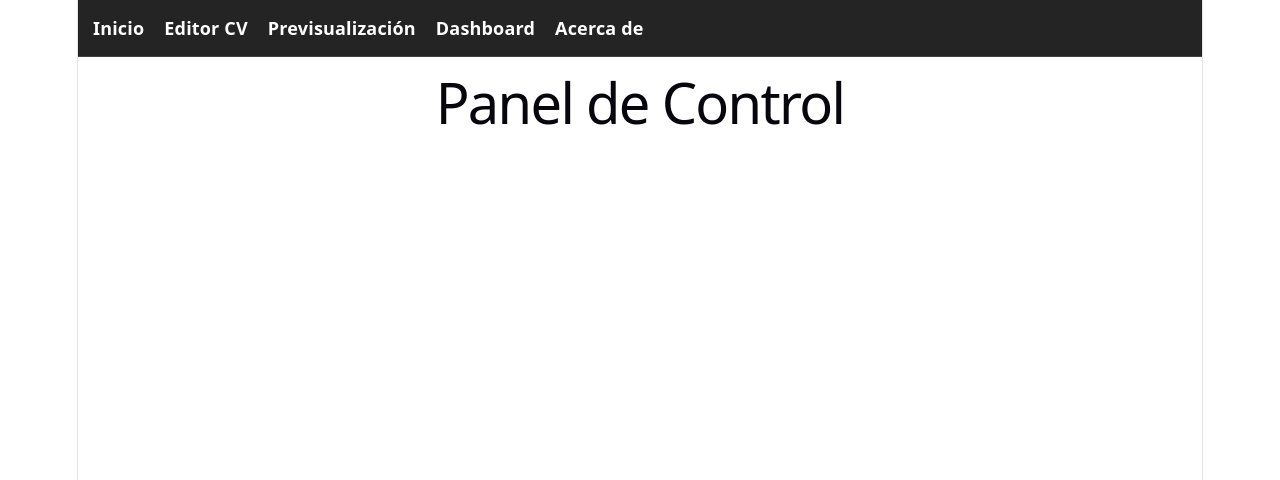
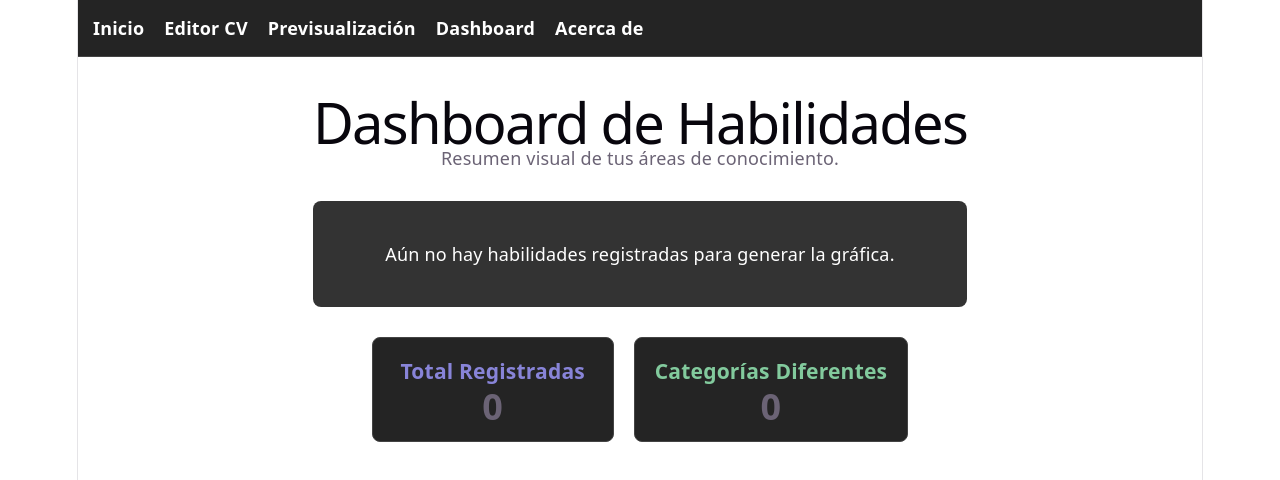
Before and after one commit to emiliooavila/cv-dinamico, a React (Vite) app: page /dashboard in a window 1280 px wide. Shown: the top 480 px of the page. Built offline with nearby package versions, Linux system fonts and the light colour scheme.

Commit message:
feat: versión preliminar de dashboard.

```diff
--- a/package.json
+++ b/package.json
@@ -12,7 +12,8 @@
   "dependencies": {
     "react": "^19.2.6",
     "react-dom": "^19.2.6",
-    "react-router-dom": "^7.17.0"
+    "react-router-dom": "^7.17.0",
+    "recharts": "^3.8.1"
   },
   "devDependencies": {
     "@eslint/js": "^10.0.1",
--- a/src/pages/Dashboard.jsx
+++ b/src/pages/Dashboard.jsx
@@ -1,3 +1,63 @@
+import { useCV } from '../context/CVContext';
+import { BarChart, Bar, XAxis, YAxis, Tooltip, CartesianGrid, ResponsiveContainer } from 'recharts';
+
 export default function Dashboard() {
-  return <div><h1>Panel de Control</h1></div>;
+  const { cvData } = useCV();
+  const { skills } = cvData;
+
+  const getChartData = () => {
+    const categoryCounts = skills.reduce((acc, skill) => {
+      const existingCategory = acc.find(item => item.name === skill.category);
+      if (existingCategory) {
+        existingCategory.cantidad += 1;
+      } else {
+        acc.push({ name: skill.category, cantidad: 1 });
+      }
+      return acc;
+    }, []);
+    return categoryCounts;
+  };
+
+  const chartData = getChartData();
+
+  return (
+    <div style={{ padding: '20px', maxWidth: '800px', margin: '0 auto' }}>
+      <h1 style={{ textAlign: 'center', marginBottom: '10px' }}>Dashboard de Habilidades</h1>
+      <p style={{ textAlign: 'center', marginBottom: '30px' }}>
+        Resumen visual de tus áreas de conocimiento.
+      </p>
+
+      {skills.length === 0 ? (
+        <div style={{ textAlign: 'center', padding: '40px', backgroundColor: '#333', borderRadius: '8px' }}>
+          <p style={{ color: 'white' }}>Aún no hay habilidades registradas para generar la gráfica.</p>
+        </div>
+      ) : (
+        <div style={{ height: '400px', backgroundColor: '#ffffff', padding: '20px', borderRadius: '8px', boxShadow: '0 4px 8px rgba(0,0,0,0.1)' }}>
+          <h3 style={{ color: '#000', textAlign: 'center', marginBottom: '20px' }}>
+            Habilidades por Categoría
+          </h3>
+          <ResponsiveContainer width="100%" height="100%">
+            <BarChart data={chartData} margin={{ top: 5, right: 30, left: 20, bottom: 5 }}>
+              <CartesianGrid strokeDasharray="3 3" />
+              <XAxis dataKey="name" stroke="#000" />
+              <YAxis allowDecimals={false} stroke="#000" />
+              <Tooltip cursor={{ fill: '#f5f5f5' }} contentStyle={{ color: '#000' }} />
+              <Bar dataKey="cantidad" fill="#8884d8" radius={[4, 4, 0, 0]} />
+            </BarChart>
+          </ResponsiveContainer>
+        </div>
+      )}
+
+      <div style={{ marginTop: '30px', display: 'flex', gap: '20px', justifyContent: 'center', flexWrap: 'wrap' }}>
+        <div style={{ padding: '20px', backgroundColor: '#242424', border: '1px solid #444', borderRadius: '8px', minWidth: '200px', textAlign: 'center' }}>
+          <h3 style={{ margin: '0 0 10px 0', color: '#8884d8' }}>Total Registradas</h3>
+          <p style={{ fontSize: '2rem', margin: '0', fontWeight: 'bold' }}>{skills.length}</p>
+        </div>
+        <div style={{ padding: '20px', backgroundColor: '#242424', border: '1px solid #444', borderRadius: '8px', minWidth: '200px', textAlign: 'center' }}>
+          <h3 style={{ margin: '0 0 10px 0', color: '#82ca9d' }}>Categorías Diferentes</h3>
+          <p style={{ fontSize: '2rem', margin: '0', fontWeight: 'bold' }}>{chartData.length}</p>
+        </div>
+      </div>
+    </div>
+  );
 }
```
Also changed, not shown: 1 other file (tests, documents, lock files or other folders).
